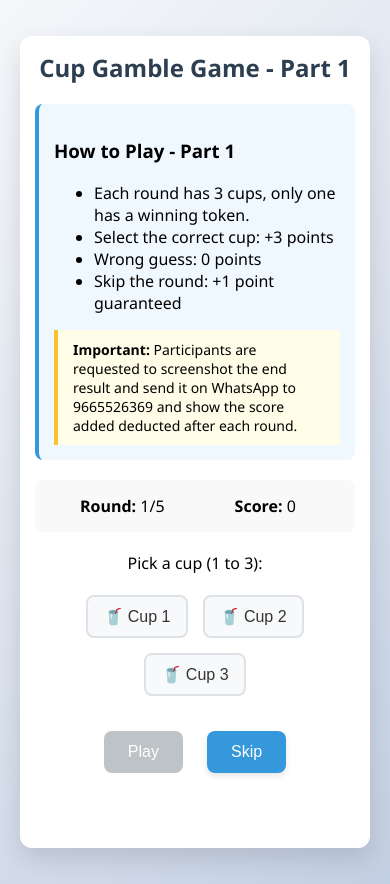
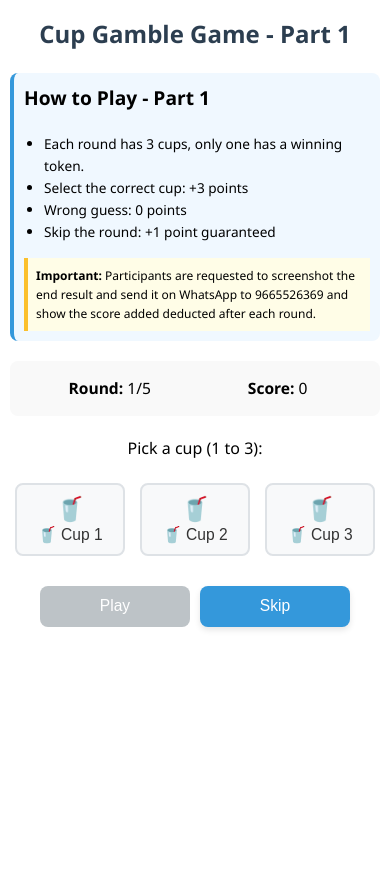
Before and after one commit to KETANBONDLA/CupGamble, a plain HTML site: page index.html in a window 390 px wide. After the commit the page ends 844 px from the top, so only its background shows below. Drawn offline with Linux system fonts and the light colour scheme.

Commit message:
Update index.html

```diff
--- a/index.html
+++ b/index.html
@@ -4,42 +4,56 @@
   <meta charset="UTF-8" />
   <meta name="viewport" content="width=device-width, initial-scale=1.0"/>
   <title>Cup Gamble Game</title>
+  <meta name="theme-color" content="#3498db">
   <style>
+    * {
+      box-sizing: border-box;
+      -webkit-tap-highlight-color: transparent;
+    }
     body {
       font-family: 'Segoe UI', Tahoma, Geneva, Verdana, sans-serif;
       background: linear-gradient(135deg, #f5f7fa 0%, #c3cfe2 100%);
       text-align: center;
-      padding: 20px;
+      padding: 10px;
       display: flex;
       justify-content: center;
       align-items: center;
       min-height: 100vh;
       margin: 0;
+      line-height: 1.6;
     }
     .game-container {
       background: white;
-      padding: 30px;
+      padding: min(30px, 5vw);
       border-radius: 12px;
       box-shadow: 0 10px 25px rgba(0,0,0,0.12);
       max-width: 650px;
       width: 100%;
+      overflow-x: hidden;
     }
     h2 {
       color: #2c3e50;
       margin-top: 0;
       margin-bottom: 20px;
+      font-size: clamp(1.5rem, 5vw, 2rem);
+    }
+    h3 {
+      font-size: clamp(1.2rem, 4vw, 1.5rem);
     }
     .btn {
-      padding: 12px 24px;
-      margin: 10px;
+      padding: min(12px, 3vw) min(24px, 6vw);
+      margin: 10px 5px;
       border: none;
       border-radius: 8px;
       background: #3498db;
       color: white;
-      font-size: 16px;
+      font-size: clamp(0.9rem, 4vw, 1rem);
       cursor: pointer;
       transition: all 0.3s ease;
       box-shadow: 0 3px 6px rgba(0,0,0,0.1);
+      touch-action: manipulation;
+      -webkit-appearance: none;
+      user-select: none;
     }
     .btn:hover {
       background: #2980b9;
@@ -60,18 +74,27 @@
       justify-content: center;
       flex-wrap: wrap;
       margin-bottom: 20px;
-      gap: 15px;
+      gap: min(15px, 2vw);
     }
     .cup-btn {
+      flex: 1 0 calc(33.333% - 20px);
+      min-width: min(100px, 25vw);
+      max-width: min(150px, 40vw);
       margin: 5px;
-      font-size: 20px;
+      font-size: clamp(0.9rem, 4vw, 1.25rem);
       background: #f8f9fa;
       border: 2px solid #dee2e6;
       color: #333;
       border-radius: 8px;
-      padding: 15px 20px;
+      padding: min(15px, 4vw) min(20px, 5vw);
       cursor: pointer;
       transition: all 0.2s ease;
+      touch-action: manipulation;
+      position: relative;
+      display: flex;
+      flex-direction: column;
+      justify-content: center;
+      align-items: center;
     }
     .cup-btn:hover {
       transform: translateY(-3px);
@@ -83,15 +106,21 @@
       transform: translateY(-3px);
       box-shadow: 0 5px 15px rgba(0,0,0,0.1);
     }
+    .button-container {
+      display: flex;
+      justify-content: center;
+      flex-wrap: wrap;
+    }
     .result {
       margin: 15px 0;
       font-weight: bold;
       padding: 10px;
       border-radius: 8px;
       animation: fadeIn 0.5s;
+      font-size: clamp(0.9rem, 4vw, 1rem);
     }
     .score-change {
-      font-size: 24px;
+      font-size: clamp(1.2rem, 5vw, 1.5rem);
       font-weight: bold;
       animation: scoreUpdate 1s;
       display: inline-block;
@@ -119,6 +148,13 @@
       padding: 15px;
       border-radius: 8px;
       border-left: 4px solid #3498db;
+      font-size: clamp(0.85rem, 3.5vw, 0.95rem);
+    }
+    .how-to-play h3 {
+      margin-top: 0;
+    }
+    .how-to-play ul {
+      padding-left: 20px;
     }
     .game-info {
       display: flex;
@@ -127,16 +163,19 @@
       padding: 10px;
       border-radius: 8px;
       margin-bottom: 20px;
+      flex-wrap: wrap;
     }
     .game-info p {
       margin: 5px 0;
+      font-size: clamp(0.9rem, 4vw, 1rem);
+      flex: 1 1 auto;
     }
     .note {
       background-color: #fffde7;
       border-left: 4px solid #fbc02d;
       padding: 10px 15px;
       margin-top: 15px;
-      font-size: 14px;
+      font-size: clamp(0.8rem, 3.5vw, 0.9rem);
       text-align: left;
     }
     @keyframes fadeIn {
@@ -151,16 +190,215 @@
     #scoreDisplay {
       transition: color 0.5s;
     }
-    @media (max-width: 600px) {
+
+    /* Mobile-specific styles */
+    @media (max-width: 480px) {
+      body {
+        padding: 0;
+      }
       .game-container {
-        padding: 15px;
+        border-radius: 0;
+        padding: 15px 10px;
+        min-height: 100vh;
       }
       .cup-buttons {
         gap: 5px;
       }
       .cup-btn {
-        font-size: 16px;
-        padding: 10px 15px;
+        padding: 10px;
+        min-width: 80px;
+        display: flex;
+        flex-direction: column;
+      }
+      .cup-btn:before {
+        content: '🥤';
+        font-size: 1.5em;
+        margin-bottom: 5px;
+      }
+      .btn {
+        width: calc(50% - 10px);
+        max-width: 150px;
+        margin: 5px;
+      }
+      .how-to-play {
+        padding: 10px;
+      }
+      .note {
+        font-size: 12px;
+        padding: 8px;
+      }
+    }
+
+    /* iPad/Tablet styles */
+    @media (min-width: 481px) and (max-width: 768px) {
+      .game-container {
+        padding: 20px;
+      }
+      .cup-btn {
+        min-width: 110px;
+      }
+      .cup-btn:before {
+        content: '🥤';
+        font-size: 1.5em;
+        margin-bottom: 5px;
+      }
+    }
+
+    /* Landscape orientation for mobile */
+    @media (max-height: 500px) and (orientation: landscape) {
+      body {
+        padding: 5px;
+      }
+      .game-container {
+        padding: 10px;
+      }
+      .cup-buttons {
+        margin-bottom: 10px;
+      }
+      .how-to-play {
+        max-height: 150px;
+        overflow-y: auto;
+        font-size: 0.8rem;
+      }
+      .game-info {
+        margin-bottom: 10px;
+        padding: 5px;
+      }
+      .note {
+        font-size: 0.75rem;
+        padding: 8px;
+      }
+    }}
+    .error {
+      background-color: rgba(231, 76, 60, 0.2);
+      color: #c0392b;
+    }
+    .neutral {
+      background-color: rgba(189, 195, 199, 0.2);
+      color: #7f8c8d;
+    }
+    .hidden {
+      display: none;
+    }
+    .how-to-play {
+      text-align: left;
+      margin-bottom: 20px;
+      background: #f0f8ff;
+      padding: 15px;
+      border-radius: 8px;
+      border-left: 4px solid #3498db;
+      font-size: clamp(0.85rem, 3.5vw, 0.95rem);
+    }
+    .how-to-play h3 {
+      margin-top: 0;
+    }
+    .how-to-play ul {
+      padding-left: 20px;
+    }
+    .game-info {
+      display: flex;
+      justify-content: space-around;
+      background: #f9f9f9;
+      padding: 10px;
+      border-radius: 8px;
+      margin-bottom: 20px;
+      flex-wrap: wrap;
+    }
+    .game-info p {
+      margin: 5px 0;
+      font-size: clamp(0.9rem, 4vw, 1rem);
+      flex: 1 1 auto;
+    }
+    .note {
+      background-color: #fffde7;
+      border-left: 4px solid #fbc02d;
+      padding: 10px 15px;
+      margin-top: 15px;
+      font-size: clamp(0.8rem, 3.5vw, 0.9rem);
+      text-align: left;
+    }
+    @keyframes fadeIn {
+      from { opacity: 0; }
+      to { opacity: 1; }
+    }
+    @keyframes scoreUpdate {
+      0% { transform: scale(1); }
+      50% { transform: scale(1.5); }
+      100% { transform: scale(1); }
+    }
+    #scoreDisplay {
+      transition: color 0.5s;
+    }
+
+    /* Mobile-specific styles */
+    @media (max-width: 480px) {
+      body {
+        padding: 0;
+      }
+      .game-container {
+        border-radius: 0;
+        padding: 15px 10px;
+        min-height: 100vh;
+      }
+      .cup-buttons {
+        gap: 5px;
+      }
+      .cup-btn {
+        padding: 10px;
+        min-width: 80px;
+        display: flex;
+        flex-direction: column;
+      }
+      .cup-btn:before {
+        margin-bottom: 3px;
+      }
+      .btn {
+        width: calc(50% - 10px);
+        max-width: 150px;
+        margin: 5px;
+      }
+      .how-to-play {
+        padding: 10px;
+      }
+      .note {
+        font-size: 12px;
+        padding: 8px;
+      }
+    }
+
+    /* iPad/Tablet styles */
+    @media (min-width: 481px) and (max-width: 768px) {
+      .game-container {
+        padding: 20px;
+      }
+      .cup-btn {
+        min-width: 110px;
+      }
+    }
+
+    /* Landscape orientation for mobile */
+    @media (max-height: 500px) and (orientation: landscape) {
+      body {
+        padding: 5px;
+      }
+      .game-container {
+        padding: 10px;
+      }
+      .cup-buttons {
+        margin-bottom: 10px;
+      }
+      .how-to-play {
+        max-height: 150px;
+        overflow-y: auto;
+        font-size: 0.8rem;
+      }
+      .game-info {
+        margin-bottom: 10px;
+        padding: 5px;
+      }
+      .note {
+        font-size: 0.75rem;
+        padding: 8px;
       }
     }
   </style>
@@ -180,7 +418,7 @@
   <div id="gameArea">
     <p id="prompt">Pick a cup:</p>
     <div class="cup-buttons" id="cupButtons"></div>
-    <div>
+    <div class="button-container">
       <button class="btn" id="playBtn" disabled>Play</button>
       <button class="btn" id="skipBtn">Skip</button>
     </div>
```
